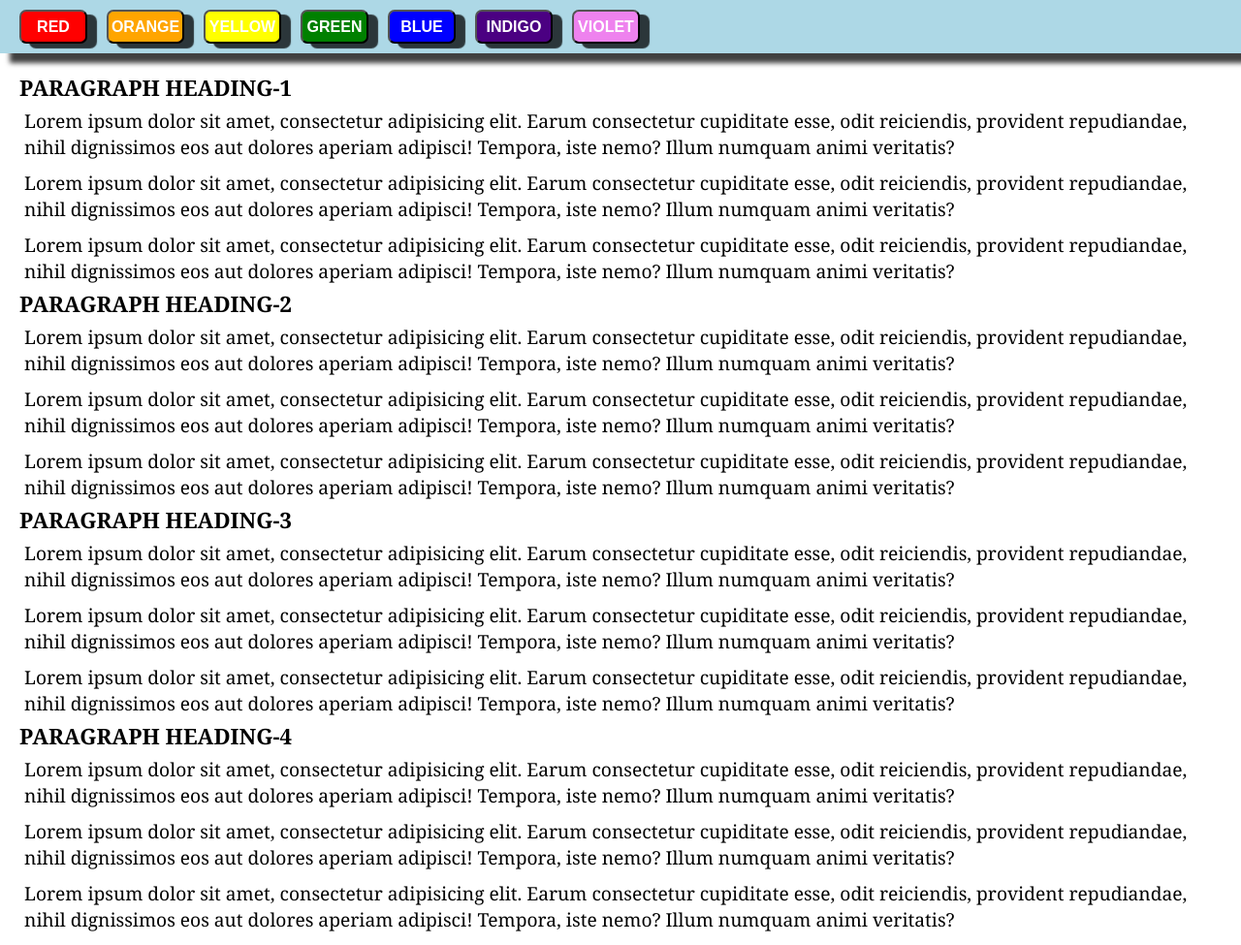
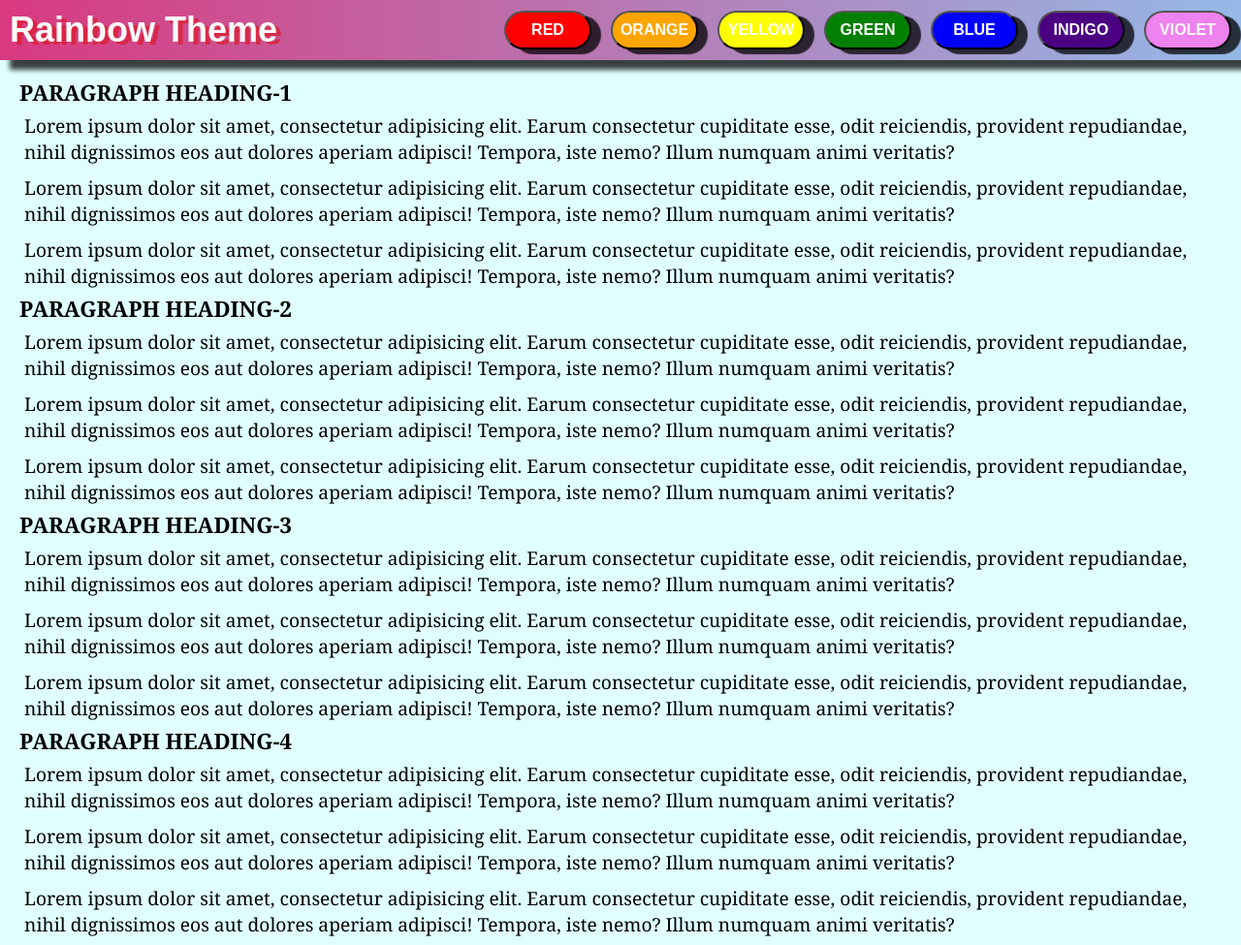
Before and after one commit to SunilKandpal007/rainbowTheme, a plain HTML site: page index.html in a window 1280 px wide. Shown: the whole page at 97% size. Drawn offline with Linux system fonts and the light colour scheme.

Commit message:
Add files via upload
old files updated

```diff
--- a/index.html
+++ b/index.html
@@ -13,8 +13,12 @@
 <body id="bodyArea">
     <div class="wrapper">
         <header id="myHeader">
-            <div class="logo"><h1 id="myHeading">Theme Changer</h1></div>
+
             <nav id="myNav" class="navbar">
+                <div class="logo">
+                    <h1 id="myHeading">Rainbow Theme</h1>
+                </div>
+
                 <ul class="nav-list">
                     <li><button type="button" onclick="colorRed()" class="btn-red">Red</button></li>
                     <li><button type="button" onclick="colorOrange()" class="btn-orange">Orange</button></li>
--- a/script1.js
+++ b/script1.js
@@ -1,7 +1,10 @@
+// defining const variable for navbar-section-heading
+
 const myNav = document.getElementById("myNav");
 const section1 = document.getElementById('mySection');
 const subHeading = document.getElementById("heading2");
 
+//function for red-color button
 function colorRed(){
     document.body.style.background = "red";
     myNav.style.background = "linear-gradient(90deg, rgba(238,10,10,1) 0%, rgba(199,4,27,1) 35%, rgba(255,59,0,1) 100%)";
@@ -9,6 +12,7 @@ function colorRed(){
     subHeading.style.color = "black";
 }
 
+//function for red-color button
 function colorOrange(){
     document.body.style.background = "orange";
     myNav.style.background = "linear-gradient(90deg, rgba(252,150,5,1) 0%, rgba(249,182,23,1) 50%, rgba(231,181,106,1) 100%)";
--- a/style1.css
+++ b/style1.css
@@ -10,12 +10,21 @@ body{
     padding: 0;
 }
 
+/* css property for wrapper */
 .wrapper{
     width: 100%;
     margin: 0px;
     padding: 0;
 }
 
+/* css property for text-logo */
+.logo{
+    /* margin-right: auto; */
+    color: #fcf9f9;
+    font-size: 1.5em;
+    text-shadow: 5px 3px 0px rgba(223,15,15,0.56);
+}
+/* css property for navbar */
 .navbar{
     position: fixed;
     top: 0;
@@ -24,16 +33,11 @@ body{
     display: flex;
     justify-content: space-between;
     align-items: center;
-    padding: 10px 20px;
+    padding: 10px 10px;
     z-index: 1;
     /* box-shadow: 0 1px 8px #ddd; */
     box-shadow: 10px 10px 5px 0px rgba(0,0,0,0.75);
-    background-color: lightblue;
-}
-.logo{
-    /* margin-right: auto; */
-    color: #000;
-    font-size: 1.5em;
+    background: linear-gradient(90deg, rgba(217,57,127,1) 0%, rgba(148,187,233,1) 100%);
 }
 
 .nav-list{
@@ -46,16 +50,21 @@ body{
     padding: 0px;
 }
 
+/* css property for navbar-buttons */
 .nav-list button{
     color: #fff;
     font-weight: bold;
     font-size: 1rem;
-    border-radius: 7px;
+    width: 90px;
+    height: 40px;
+    border-radius: 20px;
+    /* justify-content: center; */
     text-transform: uppercase;
     transition: all 0.3s ease 0s;
     box-shadow: 10px 5px 1px 0px rgba(0,0,0,0.75);
 }
 
+/* css property of all buttons */
 .btn-red{
     background-color: red;
     width: 70px;
@@ -94,9 +103,13 @@ body{
     width: 70px;
     height: 35px;
 }
+
+/* css property for section-body */
 .content-section{
+    margin-top: 60px;
     padding: 20px;
     font-family: Cambria, sans-serif;
+    background-color: lightcyan;
     color: #000;
     overflow-y: auto;
     max-height: 200vh;
```
